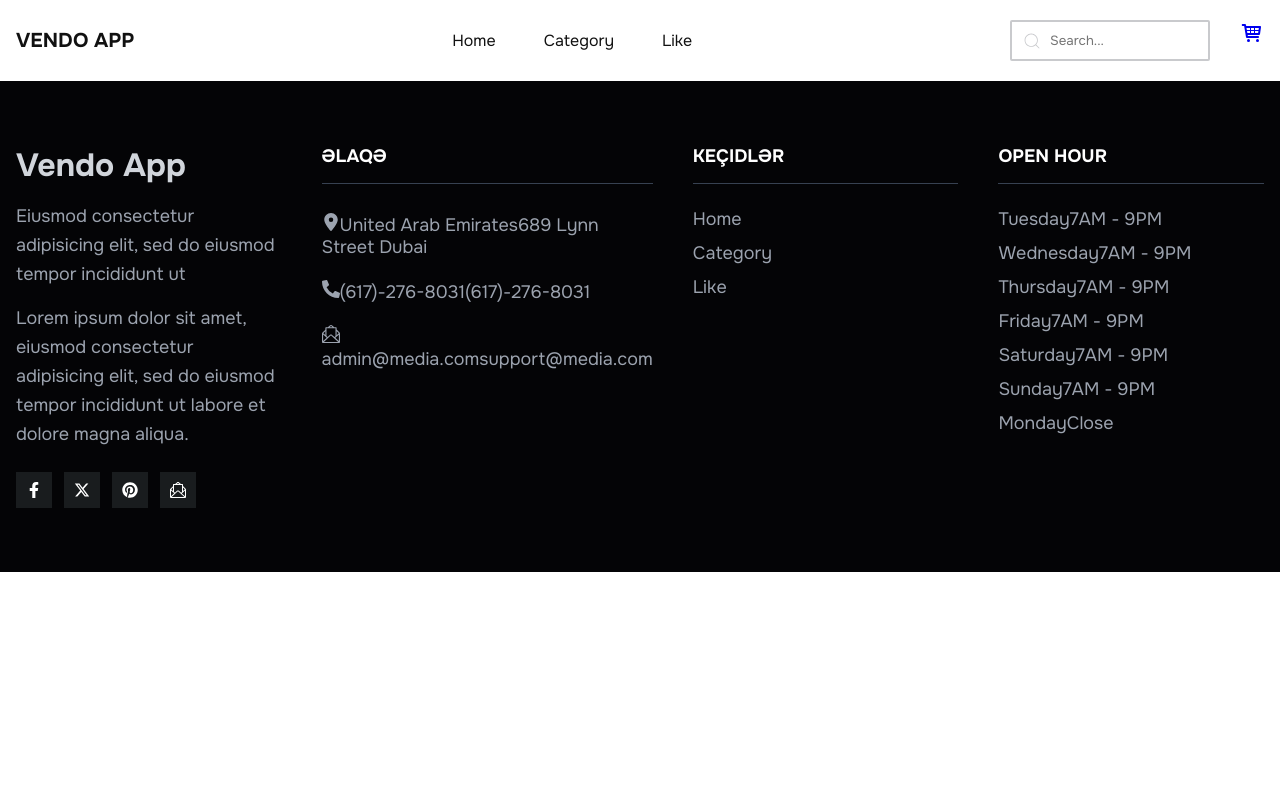
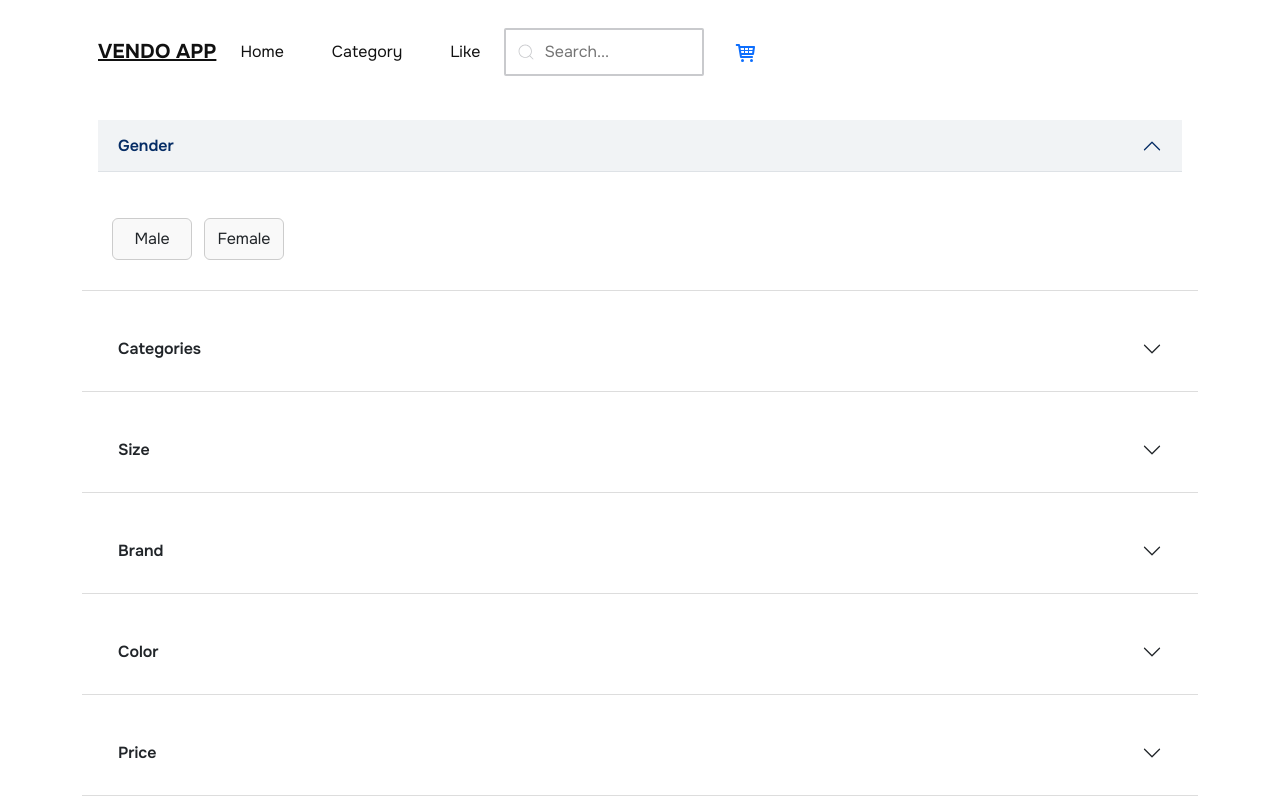
Before and after one commit to faridhajiev3/Libra-Media, a React (Vite) app in the folder Libra Media/: page /filter in a window 1280 px wide. Shown: the top 800 px of the page. Built offline with nearby package versions, Linux system fonts and the light colour scheme.

Commit message:
Yeni token backend əlavə edildi

```diff
--- a/Libra Media/package.json
+++ b/Libra Media/package.json
@@ -12,7 +12,9 @@
   "dependencies": {
     "@reduxjs/toolkit": "^2.7.0",
     "axios": "^1.9.0",
+    "bootstrap": "^5.3.6",
     "react": "^18.2.0",
+    "react-bootstrap": "^2.10.9",
     "react-dom": "^18.2.0",
     "react-icons": "^5.5.0",
     "react-redux": "^9.2.0",
--- a/Libra Media/src/App.jsx
+++ b/Libra Media/src/App.jsx
@@ -8,6 +8,8 @@ import PageContainer from "./container/PageContainer";
 import PageDetail from "./pages/Detail/PageDetail";
 import Cart from "./pages/Cart/Cart";
 import Maps from "./components/Maps";
+import FilterSideBar from "./pages/FilterSiteBar/FilterSideBar";
+import 'bootstrap/dist/css/bootstrap.min.css';
 
 function App() {
   return (
@@ -19,6 +21,7 @@ function App() {
         <Route path="/category" element={<Category />} />
         <Route path="/cart" element={<Cart />} />
         <Route path="/map" element={<Maps />} />
+        <Route path="/filter" element={<FilterSideBar />} />
       </Routes>
       <Footer />
     </PageContainer>
--- a/Libra Media/src/main.jsx
+++ b/Libra Media/src/main.jsx
@@ -4,6 +4,7 @@ import App from "./App.jsx";
 import { Provider } from "react-redux";
 import { BrowserRouter } from "react-router-dom";
 import "./index.css";
+import 'bootstrap/dist/css/bootstrap.min.css';
 import { store } from "./redux/store.jsx";
 
 ReactDOM.createRoot(document.getElementById("root")).render(
--- /dev/null
+++ b/Libra Media/src/pages/FilterSiteBar/FilterSideBar.jsx
@@ -0,0 +1,156 @@
+import React, { useState } from 'react';
+import Accordion from 'react-bootstrap/Accordion';
+import Form from 'react-bootstrap/Form';
+import 'bootstrap/dist/css/bootstrap.min.css';
+import '../../scss/filter.scss'
+
+const FilterSideBar = () => {
+  const [selectedGender, setSelectedGender] = useState([]);
+  const [selectedCategory, setSelectedCategory] = useState([]);
+  const [selectedSize, setSelectedSize] = useState([]);
+  const [selectedBrand, setSelectedBrand] = useState([]);
+  const [selectedColor, setSelectedColor] = useState('');
+  const [selectedPrice, setSelectedPrice] = useState('');
+
+  const toggleOption = (value, state, setter) => {
+    setter(state.includes(value)
+      ? state.filter(v => v !== value)
+      : [...state, value]);
+  };
+
+  const boxStyle = (active) => ({
+    border: active ? '2px solid #007bff' : '1px solid #ccc',
+    borderRadius: '6px',
+    padding: '8px 12px',
+    margin: '6px',
+    display: 'inline-block',
+    cursor: 'pointer',
+    minWidth: '80px',
+    textAlign: 'center',
+    backgroundColor: active ? '#e6f0ff' : '#f9f9f9',
+    userSelect: 'none',
+  });
+
+  return (
+   <Accordion defaultActiveKey={['0']} alwaysOpen flush>
+
+
+      <Accordion.Item eventKey="0">
+        <Accordion.Header>Gender</Accordion.Header>
+        <Accordion.Body>
+          <div style={{ display: 'flex', flexWrap: 'wrap' }}>
+            {['Male', 'Female'].map(item => (
+              <div
+                key={item}
+                style={boxStyle(selectedGender.includes(item))}
+                onClick={() => toggleOption(item, selectedGender, setSelectedGender)}
+              >
+                {item}
+              </div>
+            ))}
+          </div>
+        </Accordion.Body>
+      </Accordion.Item>
+
+
+      <Accordion.Item eventKey="1">
+        <Accordion.Header>Categories</Accordion.Header>
+        <Accordion.Body>
+          <div style={{ display: 'flex', flexWrap: 'wrap' }}>
+            {['Perfume', 'Clothing', 'Shoes'].map(item => (
+              <div
+                key={item}
+                style={boxStyle(selectedCategory.includes(item))}
+                onClick={() => toggleOption(item, selectedCategory, setSelectedCategory)}
+              >
+                {item}
+              </div>
+            ))}
+          </div>
+        </Accordion.Body>
+      </Accordion.Item>
+
+
+      <Accordion.Item eventKey="2">
+        <Accordion.Header>Size</Accordion.Header>
+        <Accordion.Body>
+          <div style={{ display: 'flex', flexWrap: 'wrap' }}>
+            {['S', 'M', 'L', 'XL'].map(item => (
+              <div
+                key={item}
+                style={boxStyle(selectedSize.includes(item))}
+                onClick={() => toggleOption(item, selectedSize, setSelectedSize)}
+              >
+                {item}
+              </div>
+            ))}
+          </div>
+        </Accordion.Body>
+      </Accordion.Item>
+
+
+      <Accordion.Item eventKey="3">
+        <Accordion.Header>Brand</Accordion.Header>
+        <Accordion.Body>
+          <div style={{ display: 'flex', flexWrap: 'wrap' }}>
+            {['Nike', 'Adidas', 'Puma', 'Gucci'].map(item => (
+              <div
+                key={item}
+                style={boxStyle(selectedBrand.includes(item))}
+                onClick={() => toggleOption(item, selectedBrand, setSelectedBrand)}
+              >
+                {item}
+              </div>
+            ))}
+          </div>
+        </Accordion.Body>
+      </Accordion.Item>
+
+
+      <Accordion.Item eventKey="4">
+        <Accordion.Header>Color</Accordion.Header>
+        <Accordion.Body>
+          <div style={{ display: 'flex', flexWrap: 'wrap', gap: '10px' }}>
+            {['red', 'blue', 'green', 'black', 'orange'].map(color => (
+              <div
+                key={color}
+                onClick={() => setSelectedColor(color)}
+                style={{
+                  width: 30,
+                  height: 30,
+                  borderRadius: '50%',
+                  backgroundColor: color,
+                  border: selectedColor === color ? '3px solid black' : '1px solid gray',
+                  cursor: 'pointer'
+                }}
+                title={color}
+              />
+            ))}
+          </div>
+        </Accordion.Body>
+      </Accordion.Item>
+
+
+      <Accordion.Item eventKey="5">
+        <Accordion.Header>Price</Accordion.Header>
+        <Accordion.Body>
+          <Form.Select
+            value={selectedPrice}
+            onChange={(e) => setSelectedPrice(e.target.value)}
+          >
+            <option value="">Seçin</option>
+            {/* <option value="0-50">0 - 50 AZN</option>
+            <option value="51-100">51 - 100 AZN</option>
+            <option value="101-200">101 - 200 AZN</option>
+            <option value="200+">200+ AZN</option> */}
+          </Form.Select>
+        </Accordion.Body>
+      </Accordion.Item>
+
+      <button className='my-5 filter-apply'>Apply Filter</button>
+
+    </Accordion>
+  );
+};
+
+export default FilterSideBar;
--- /dev/null
+++ b/Libra Media/src/scss/filter.scss
@@ -0,0 +1,94 @@
+
+.accordion-header {
+  font-weight: bold;
+  font-size: 16px;
+  color: #333;
+  padding: 1rem;
+}
+
+.accordion-body {
+  padding: 1.5rem;
+}
+
+.accordion-item {
+  margin-bottom: 1rem;
+  border: 1px solid #ddd;
+  border-radius: 5px;
+}
+
+.accordion-button {
+  border: none;
+  font-weight: 600;
+}
+
+.accordion-button:not(.collapsed) {
+  background-color: #f1f3f5;
+}
+
+.filter-checkbox-group {
+  display: flex;
+  flex-wrap: wrap;
+  gap: 1rem;
+}
+
+.filter-checkbox-group .form-check {
+  display: inline-block;
+  width: auto;
+  margin-bottom: 0.5rem;
+}
+
+.filter-checkbox-group label {
+  cursor: pointer;
+}
+
+.filter-color-group {
+  display: flex;
+  flex-wrap: wrap;
+  gap: 1rem;
+}
+
+.filter-color-group .color-box {
+  width: 40px;
+  height: 40px;
+  border-radius: 50%;
+  cursor: pointer;
+  border: 2px solid #ccc;
+}
+
+.filter-size-group {
+  display: flex;
+  gap: 1rem;
+  justify-content: space-around;
+}
+
+.filter-size-group .size-box {
+  padding: 10px 20px;
+  border: 1px solid #ddd;
+  border-radius: 5px;
+  cursor: pointer;
+}
+
+.filter-size-group .size-box.selected {
+  background-color: #007bff;
+  color: white;
+}
+
+.filter-price {
+  display: flex;
+  flex-direction: column;
+  gap: 1rem;
+}
+
+.filter-price select {
+  padding: 0.5rem;
+  border-radius: 5px;
+  border: 1px solid #ddd;
+}
+
+.filter-price .price-option {
+  margin-top: 5px;
+}
+
+.filter-price label {
+  font-weight: bold;
+}
```
Also changed, not shown: 1 other file (tests, documents, lock files or other folders).
